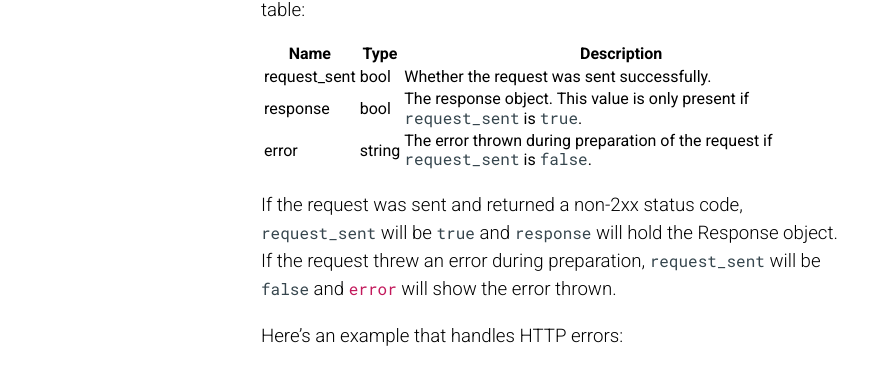
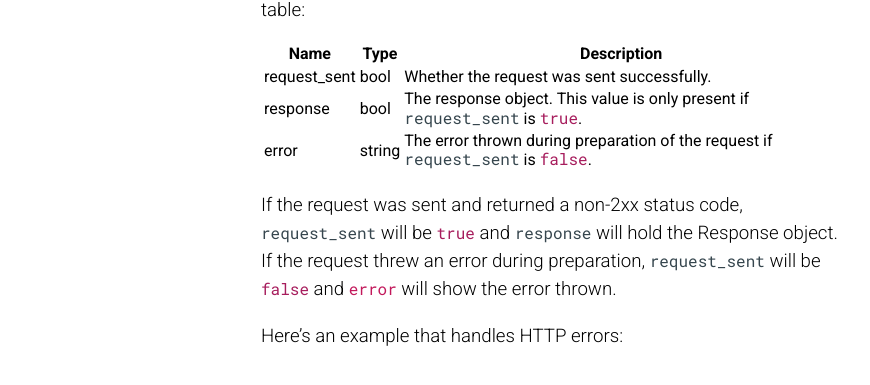
Before and after one commit to jpatrickdill/requests-front-page, a Jekyll site: the page built from _docs/guide/promises.md, in a window 1280 px wide. Shown: the part 1356-1741 px from the top of the page, without its empty margins (89-959 px from the left). Built offline with Jekyll 4.4.1, drawn with Linux system fonts in a browser that asks for light colours.

Commit message:
syntax bool color

```diff
--- a/css/syntax.scss
+++ b/css/syntax.scss
@@ -25,6 +25,10 @@ code {
 .c1,
 .hljs-quote {
   color: #999
+}
+
+.kc {
+  color: #a71d5d;
 }
 
 .hljs-keyword,
```
